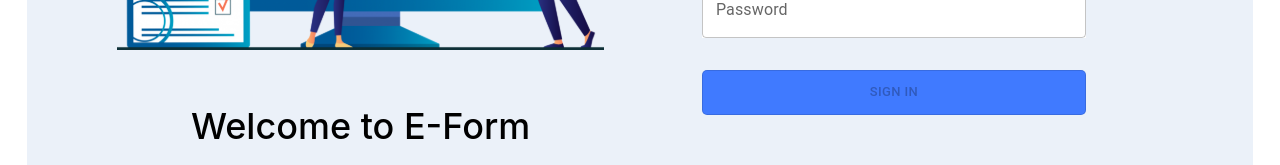
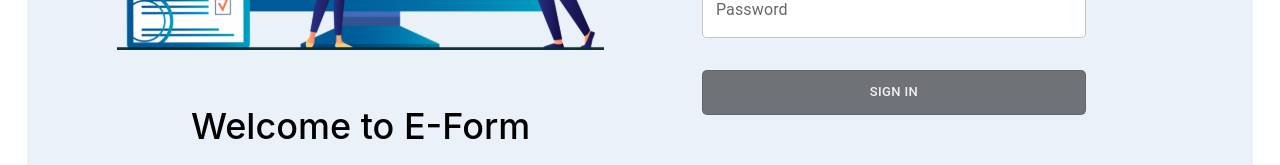
Before and after one commit to TMT-Mo/E-Form-client, a React (Create React App) app: page /login in a window 1280 px wide. Shown: the part 582-747 px from the top of the page. Built offline with nearby package versions, Linux system fonts and the light colour scheme.

Commit message:
style login button

```diff
--- a/src/components/Layout/AfterLogin/SideBar/index.tsx
+++ b/src/components/Layout/AfterLogin/SideBar/index.tsx
@@ -23,9 +23,9 @@ const SideBar: React.FC = () => {
     setSelectedIndex(index);
   };
   return (
-    <div className="flex flex-col bg-dark-config min-h-screen items-center px-10 py-6 space-y-8 w-fit">
+    <div className="flex flex-col bg-dark-config min-h-screen items-center px-10 py-6 space-y-8 w-80">
       <img src={logo} alt="" />
-      <div className="flex flex-col space-y-1 items-center">
+      <div className="flex flex-col space-y-3 items-center">
         <svg
           width="28"
           height="28"
--- a/src/pages/Login/index.tsx
+++ b/src/pages/Login/index.tsx
@@ -6,18 +6,28 @@ import intropic from "../../assets/intropic.svg";
 import { useDispatch, useSelector } from "../../hooks";
 import { login } from "../../slices/auth";
 import { handleError, handleSuccess } from "../../slices/notification";
-import { ThemeProvider, createTheme } from "@mui/system";
+// import { ThemeProvider, createTheme, styled } from '@mui/material/styles';
 import { CircularProgress } from "@mui/material";
-import TextField from '@mui/material/TextField';
+import TextField from "@mui/material/TextField";
+import { styled } from "@mui/system";
 
-const theme = createTheme({
-  palette: {
-    background: {
-      blue: "#407AFF",
-    },
-    text: {
-      white: "#fff",
-    },
+const LoadingBtn = styled(
+  LoadingButton,
+  {}
+)({
+  backgroundColor: "#407AFF",
+  borderRadius: "5px",
+  color: "#fff",
+  paddingTop: "10px",
+  paddingBottom: "10px",
+  ":hover": { backgroundColor: "#fff", color: "#407AFF" },
+  "&.Mui-disabled":{
+    color:'#F2F2F2',
+    backgroundColor: '#6F7276'
+  },
+  "&.MuiLoadingButton-loading": {
+    backgroundColor: "#fff",
+    borderColor:'#407AFF'
   },
 });
 
@@ -33,11 +43,10 @@ const Login = () => {
     try {
       e.preventDefault();
       await dispatch(login({ username, password })).unwrap();
-       navigate("/home");
+      navigate("/home");
     } catch (err) {
-      console.log(err)
+      console.log(err);
     }
-
   };
 
   return (
@@ -61,34 +70,37 @@ const Login = () => {
               <div className="">
                 Email address <span className="text-red-500">*</span>
               </div>
-              <TextField id="outlined-basic" className="bg-white " label="example@" variant="outlined" onChange={(e) => setUsername(e.target.value)}/>
+              <TextField
+                id="outlined-basic"
+                className="bg-white "
+                label="example@"
+                variant="outlined"
+                onChange={(e) => setUsername(e.target.value)}
+              />
             </div>
             <div className="flex flex-col space-y-2">
               <div>
                 Password <span className="text-red-500">*</span>
               </div>
-              <TextField id="outlined-basic" type='password' className="bg-white " label="Password" variant="outlined" onChange={(e) => setPassword(e.target.value)}/>
+              <TextField
+                id="outlined-basic"
+                type="password"
+                className="bg-white "
+                label="Password"
+                variant="outlined"
+                onChange={(e) => setPassword(e.target.value)}
+              />
             </div>
-            <LoadingButton
+            <LoadingBtn
               size="small"
               loading={isLoginLoading}
-              loadingIndicator={<CircularProgress color="inherit" size={16}/>}
+              loadingIndicator={<CircularProgress color="inherit" size={16} />}
               variant="outlined"
               onClick={onLoginHandler}
               disabled={!(password && username)}
-              sx={{
-                bgcolor: "#407AFF",
-                borderRadius: "5px",
-                color: "#fff",
-                paddingTop: '10px',
-                paddingBottom: '10px',
-                ":hover": { bgcolor: "#fff", color: "#407AFF" },
-
-              }}
-
             >
               {t("Sign in")}
-            </LoadingButton>
+            </LoadingBtn>
           </div>
         </form>
       </div>
```
